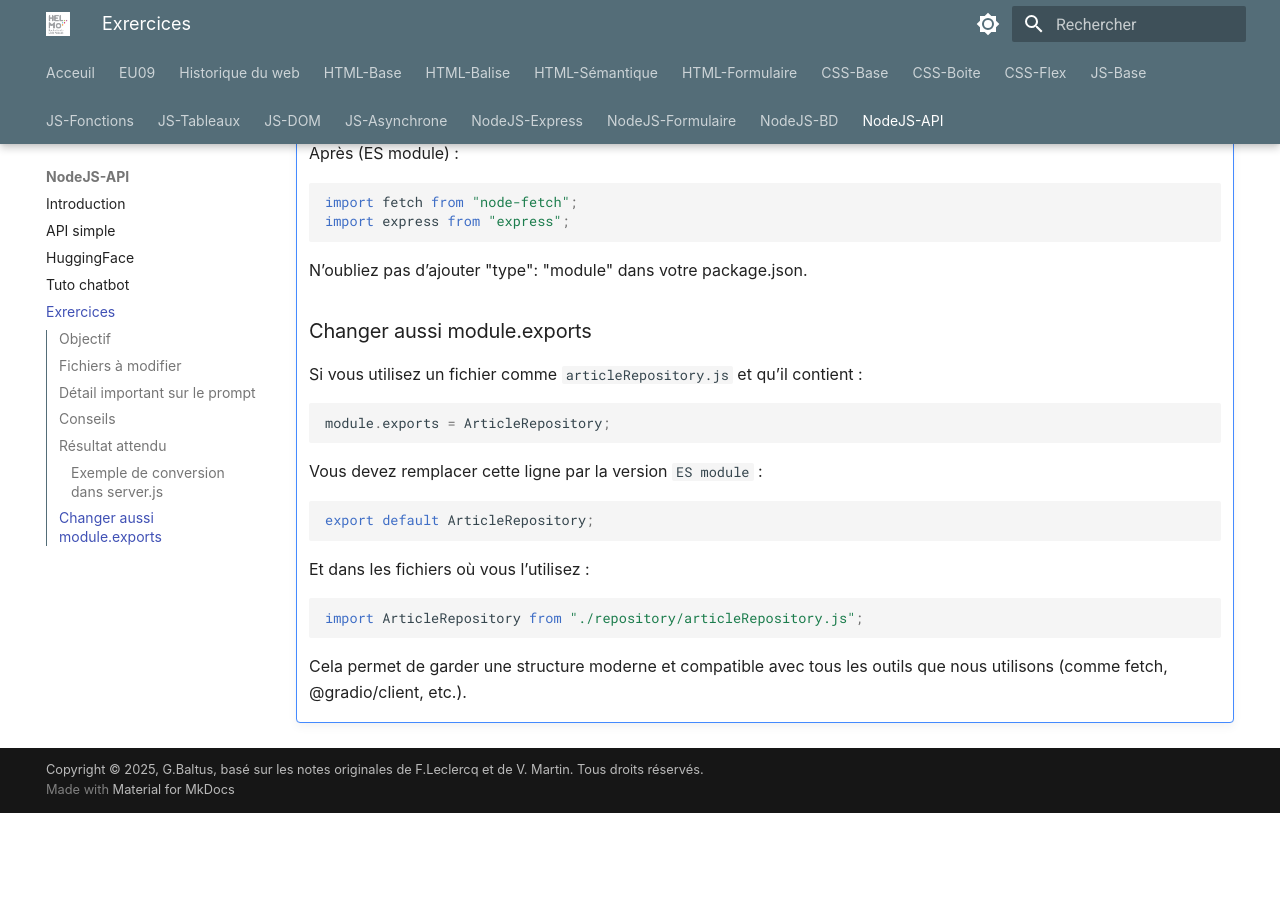
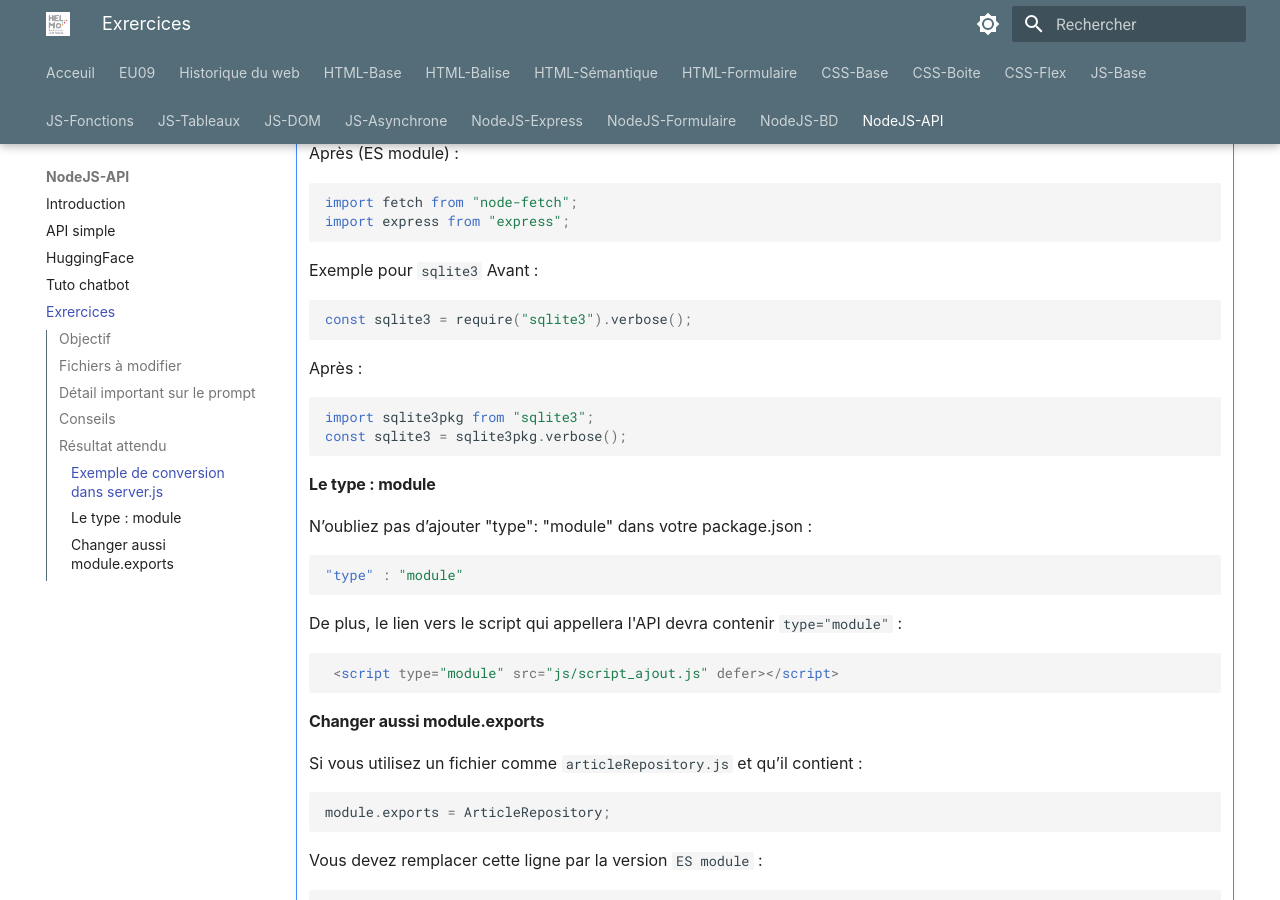
Before and after one commit to gregbaltus/IA_UE09_Technique_web, an MkDocs documentation site: the page built from docs/17_NodeAPI/exercice.md, in a window 1280 px wide and 900 px high, scrolled down 2056 px. Built offline with MkDocs 1.6.1 and Material for MkDocs 9.7.7, drawn with Linux system fonts in a browser that asks for light colours; before the commit the page ends 2869 px from its top, so only the background shows below that.

Commit message:
exo chatbot precision import

````diff
--- a/docs/17_NodeAPI/exercice.md
+++ b/docs/17_NodeAPI/exercice.md
@@ -82,8 +82,27 @@ Vous devez obtenir un site où l’on peut :
     import fetch from "node-fetch";
     import express from "express";
     ```
-    N’oubliez pas d’ajouter "type": "module" dans votre package.json.
-    ### Changer aussi module.exports
+    Exemple pour `sqlite3`
+    Avant :
+    ```js
+    const sqlite3 = require("sqlite3").verbose();
+    ```
+    Après :
+    ```js
+    import sqlite3pkg from "sqlite3";
+    const sqlite3 = sqlite3pkg.verbose();
+    ```
+
+    #### Le type : module
+    N’oubliez pas d’ajouter "type": "module" dans votre package.json :
+    ```json
+    "type" : "module"
+    ```
+    De plus, le lien vers le script qui appellera l'API devra contenir `type="module"` :
+    ```html
+     <script type="module" src="js/script_ajout.js" defer></script>
+    ```
+    #### Changer aussi module.exports
     Si vous utilisez un fichier comme `articleRepository.js` et qu’il contient :
     ```js
     module.exports = ArticleRepository;
````
